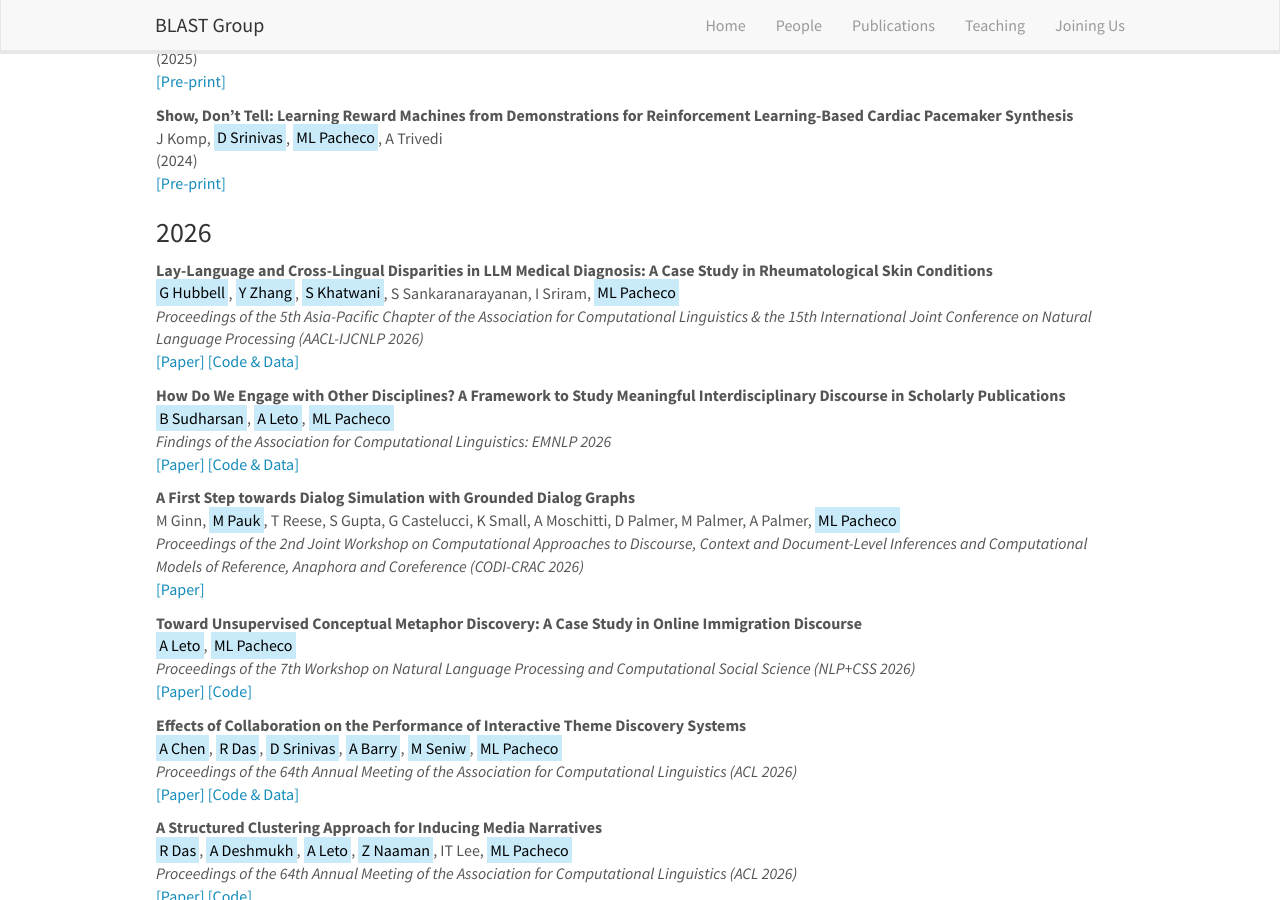
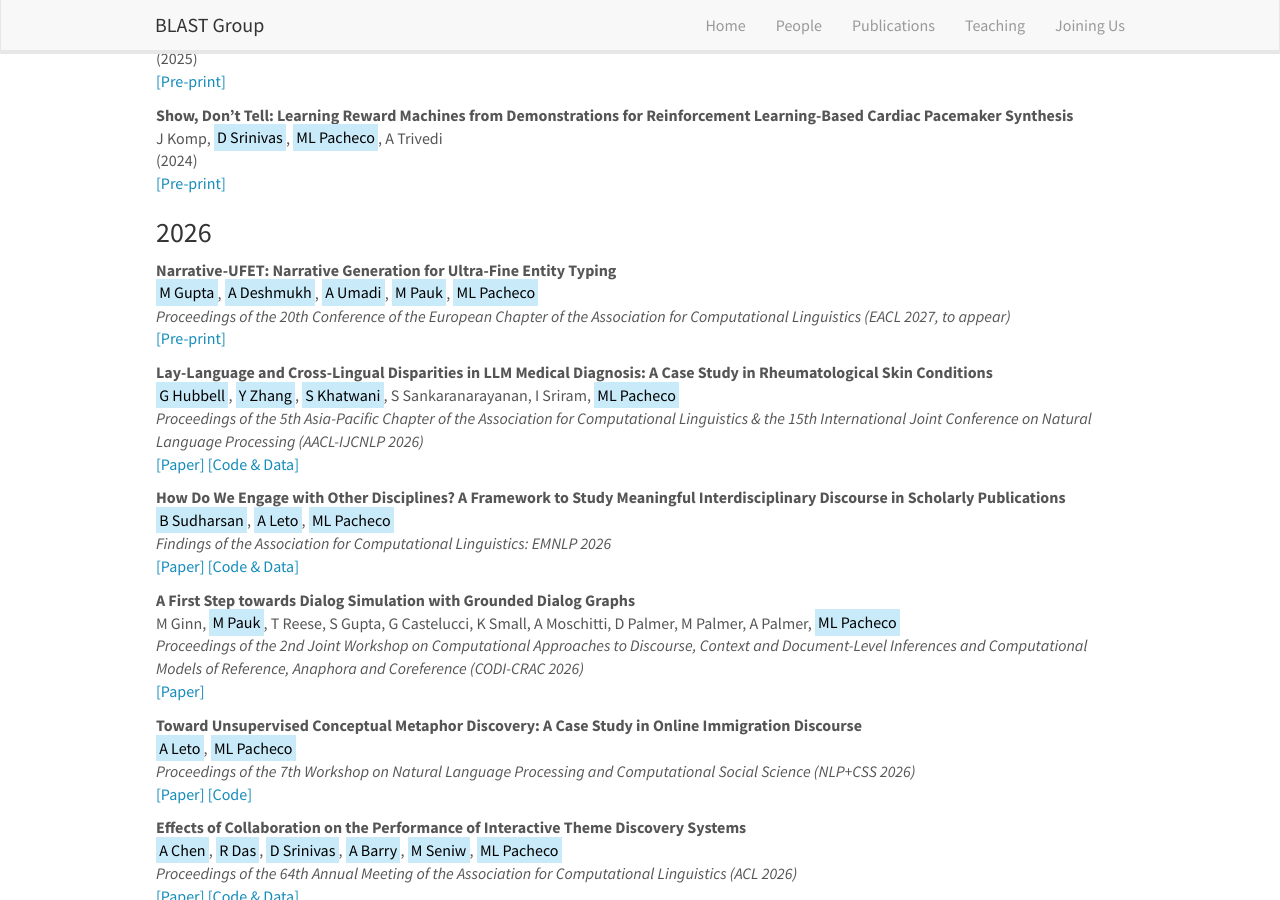
Before and after one commit to blast-cu/blast-cu.github.io, a Jekyll site: the page built from _pages/publications.md, in a window 1280 px wide and 900 px high, scrolled down 840 px. Built offline with Jekyll 4.4.1, drawn with Linux system fonts in a browser that asks for light colours; nearby versions of some CDN libraries.

Commit message:
Update publist_2026.yml

```diff
--- a/_data/publist_2026.yml
+++ b/_data/publist_2026.yml
@@ -1,3 +1,12 @@
+- title: "Narrative-UFET: Narrative Generation for Ultra-Fine Entity Typing"
+  authors: <mark>M Gupta</mark>, <mark>A Deshmukh</mark>, <mark>A Umadi</mark>, <mark>M Pauk</mark>, <mark>ML Pacheco</mark>
+  highlight: 0
+  venue: "Proceedings of the 20th Conference of the European Chapter of the Association for Computational Linguistics (EACL 2027, to appear)"
+  link:
+    url: https://arxiv.org/abs/2606.27598
+    display: \[Pre-print\]
+  year: 2026
+
 - title: "Lay-Language and Cross-Lingual Disparities in LLM Medical Diagnosis: A Case Study in Rheumatological Skin Conditions"
   authors: <mark>G Hubbell</mark>, <mark>Y Zhang</mark>, <mark>S Khatwani</mark>, S Sankaranarayanan, I Sriram, <mark>ML Pacheco</mark>
   highlight: 0
```
